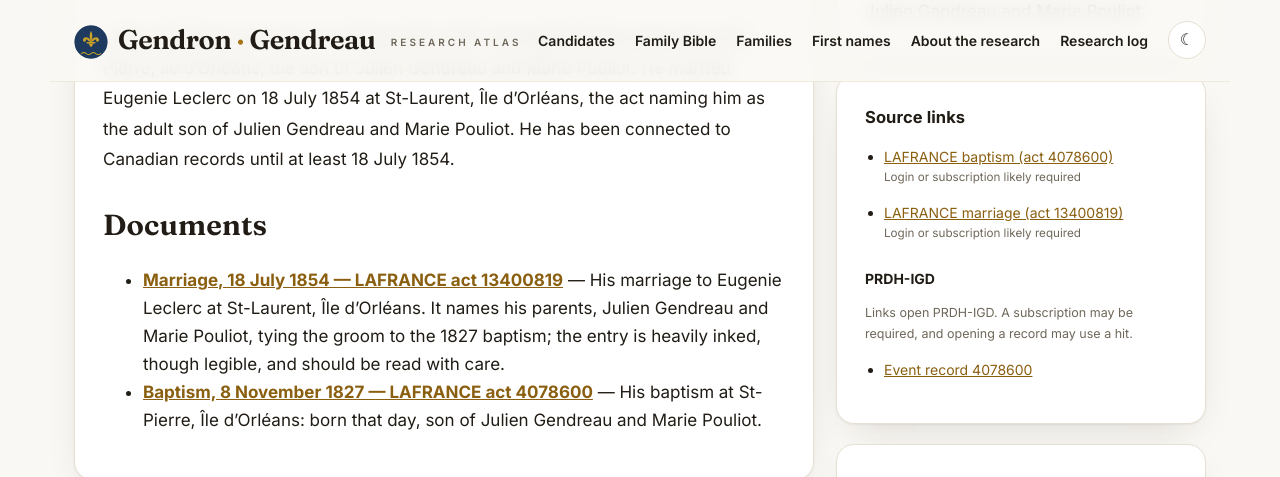
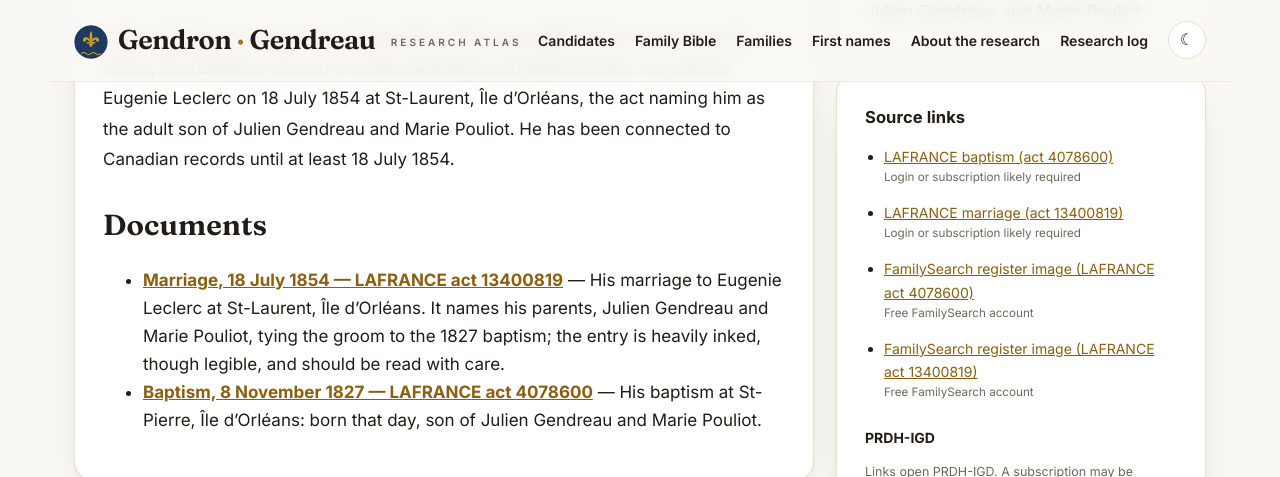
Before and after one commit to vetharmon/gendron-research, a Jekyll site: the page built from _candidates/c214.md, in a window 1280 px wide and 900 px high, scrolled down 491 px, cut to the strip 0-477 px from the top of the window. Built offline with Jekyll 4.4.1, drawn with Linux system fonts in a browser that asks for light colours.

Commit message:
Add FamilySearch register image links (Île d'Orléans cluster, 2 acts)

```diff
--- a/_candidates/c214.md
+++ b/_candidates/c214.md
@@ -21,6 +21,14 @@ sources:
     url: "https://www.genealogiequebec.com/Membership/LAFRANCE/acte/13400819"
     access: "Login or subscription likely required"
     provenance: "The act number was recovered from the archived evidence filename: C214_GENDREAU_Julien_1854-07-18_Marriage_St-Laurent-Ile-Orleans_LAFRANCE-13400819.jpg"
+  - label: FamilySearch register image (LAFRANCE act 4078600)
+    url: https://www.familysearch.org/ark:/61903/3:1:3QSQ-G99Q-S9DC-3
+    access: Free FamilySearch account
+    provenance: Quebec, Catholic Parish Registers, 1621-1979 — image 11, DGS 5470710. Matched to the LAFRANCE act on name, date and parents (12 Nov 2026).
+  - label: FamilySearch register image (LAFRANCE act 13400819)
+    url: https://www.familysearch.org/ark:/61903/3:1:3QS7-899Q-3S34
+    access: Free FamilySearch account
+    provenance: Quebec, Catholic Parish Registers, 1621-1979 — image 40, DGS 5470750. Matched to the LAFRANCE act on name, date and parents (12 Nov 2026).
 filenames:
   - "C214_GENDREAU_Julien_1827-11-08_Baptism_St-Pierre-Ile-Orleans_LAFRANCE-4078600.jpg"
   - "../Marriages-and-Family-Bridges/C214_GENDREAU_Julien_1854-07-18_Marriage_St-Laurent-Ile-Orleans_LAFRANCE-13400819.jpg"
```
Also changed, not shown: 1 other file.
